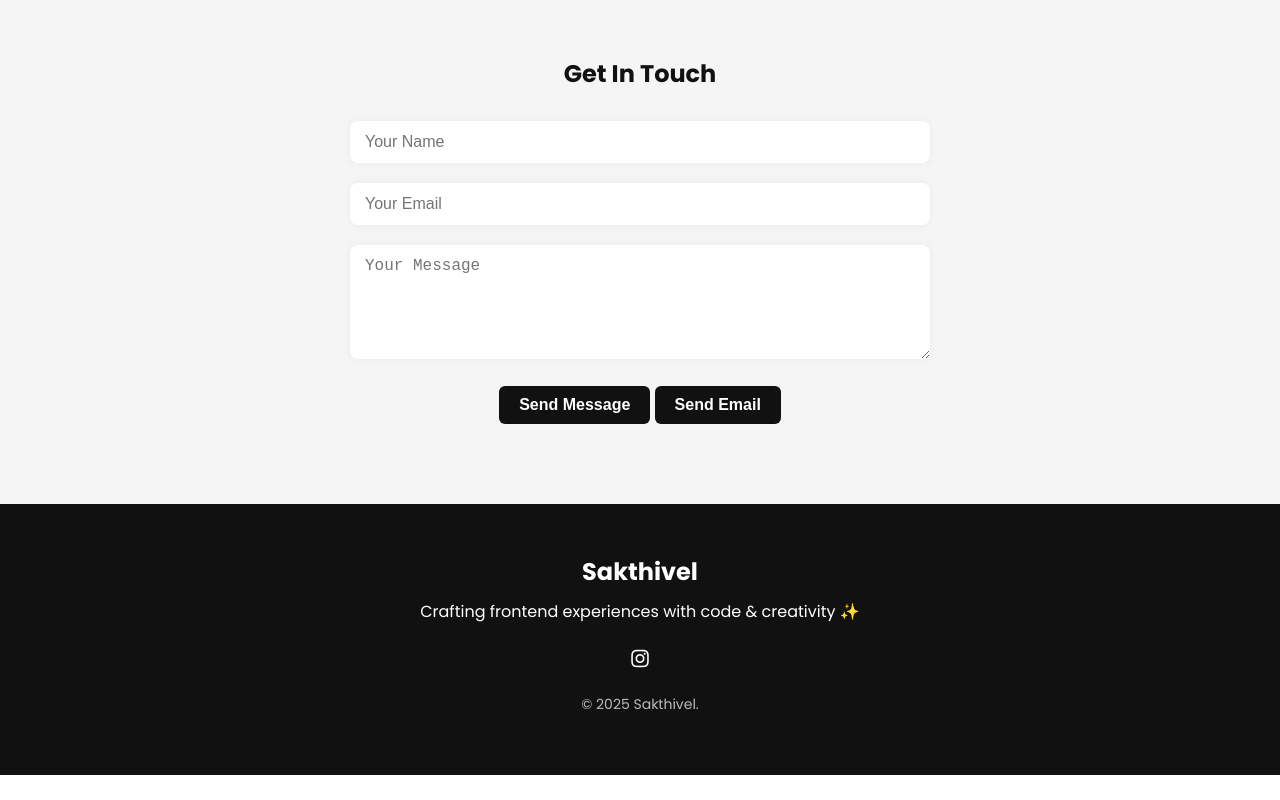
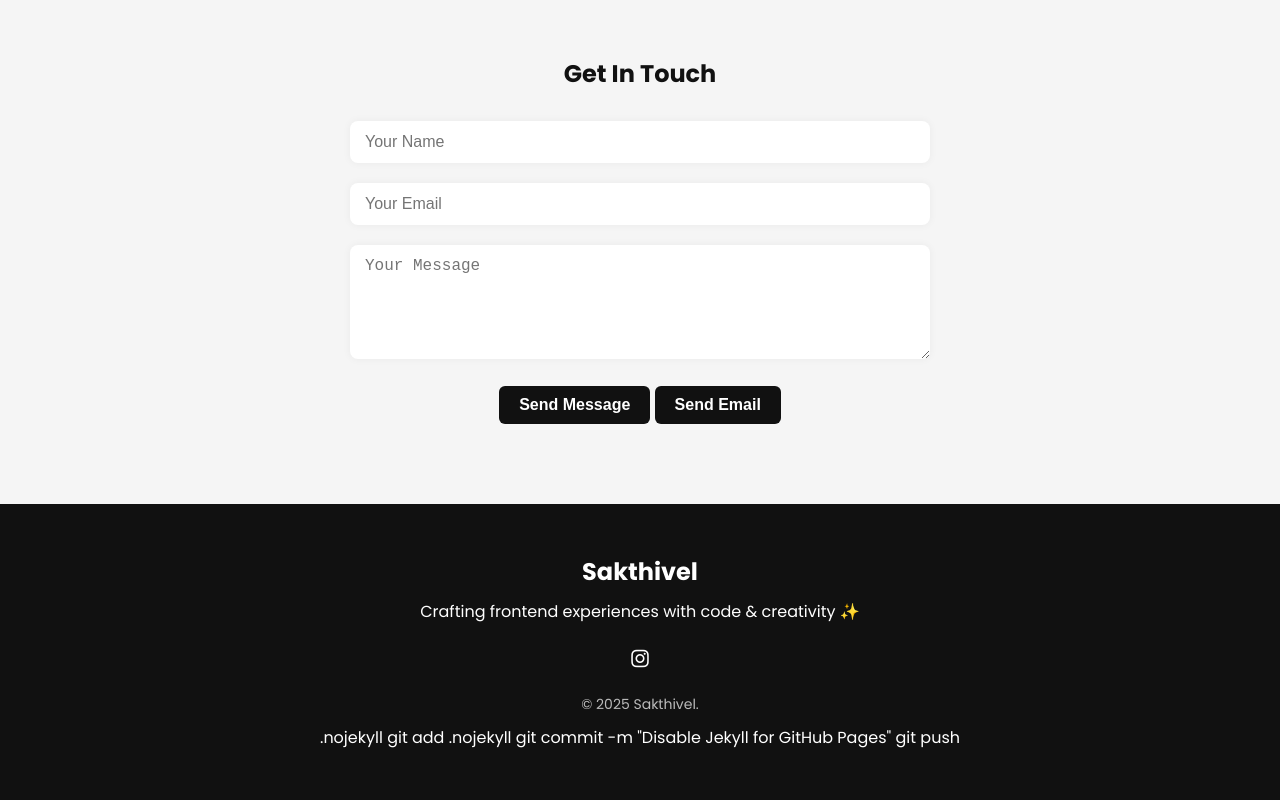
Before and after one commit to sakthivel30ts-ops/Front-end-Developer-portfolio, a plain HTML site: page sakthi profile/index.html in a window 1280 px wide. Shown: the part 2089-2889 px from the top of the page. Before the commit the page ends 2864 px from the top, so only its background shows below. Drawn offline with nearby package versions, Linux system fonts and the light colour scheme.

Commit message:
Update index.html

```diff
--- a/sakthi profile/index.html
+++ b/sakthi profile/index.html
@@ -234,6 +234,11 @@
             </div>
             <p class="copyright">© 2025 Sakthivel.</p>
         </div>
+        .nojekyll
+        git add .nojekyll
+git commit -m "Disable Jekyll for GitHub Pages"
+git push
+
     </footer>
 
     </section>
```
